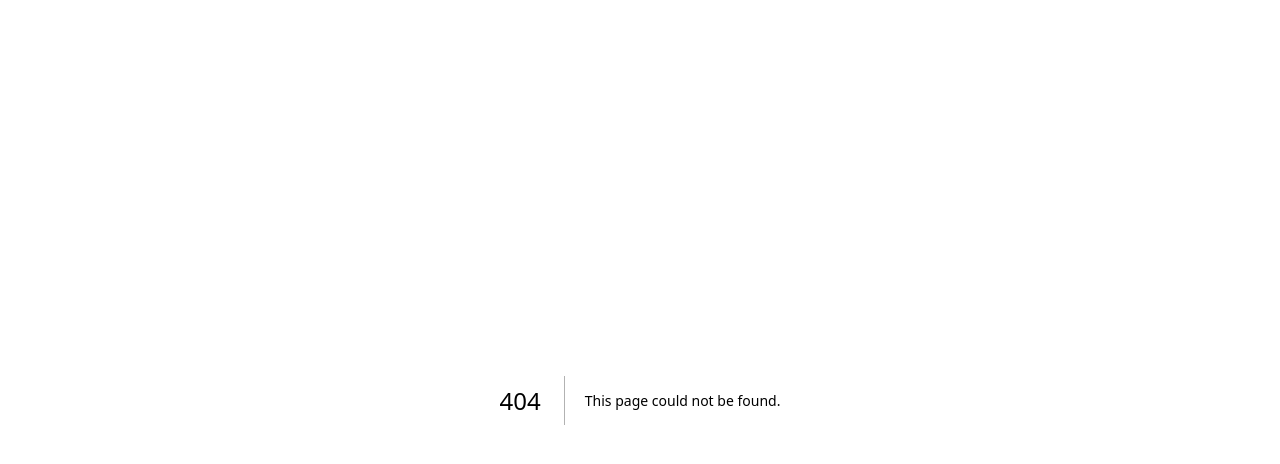
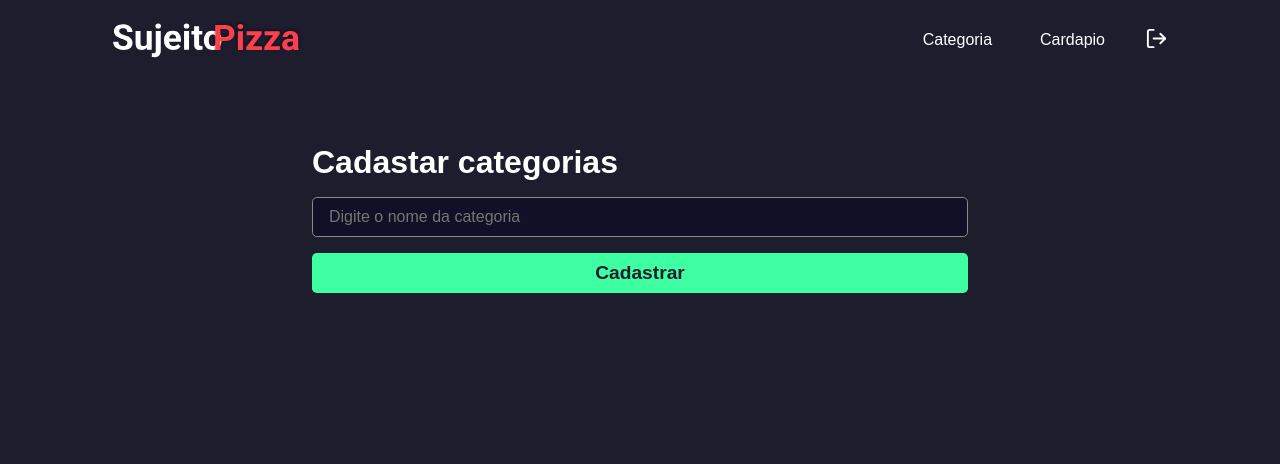
Before and after one commit to Adrianodbs/pizzaria, a Next.js app in the folder pizzaria2/frontend/: page /category in a window 1280 px wide. Before the commit this address had no page. Shown: the top 464 px of the page. Built offline with nearby package versions, Linux system fonts and the light colour scheme.

Commit message:
página categoria

```diff
--- /dev/null
+++ b/pizzaria2/frontend/src/pages/category/index.tsx
@@ -0,0 +1,37 @@
+import styles from './styles.module.scss'
+import Header from '../../components/Header'
+import {useState, FormEvent} from 'react'
+
+import Head from 'next/head'
+
+export default function Category() {
+
+  const [name, setName] = useState('')
+
+  async function handleRegister (event: FormEvent){
+    event.preventDefault()
+
+    alert(name)
+  }
+
+  return (
+    <>
+      <Head>
+        <title>Nova Categoria - Sujeito Pizzaria</title>
+      </Head>
+
+      <div>
+        <Header />
+        <main className={styles.container}>
+          <h1>Cadastar categorias</h1>
+
+          <form className={styles.form} onSubmit={handleRegister}>
+            <input className={styles.input} type="text" placeholder='Digite o nome da categoria' value={name} onChange={(e)=>setName(e.target.value)} />
+
+            <button className={styles.buttonAdd} type='submit'>Cadastrar</button>
+          </form>
+        </main>
+      </div>
+    </>
+  )
+}
--- /dev/null
+++ b/pizzaria2/frontend/src/pages/category/styles.module.scss
@@ -0,0 +1,40 @@
+.container{
+  max-width: 720px;
+  margin: 4rem auto;
+  padding: 0 2rem;
+
+  display: flex;
+  justify-content: space-between;
+  flex-direction: column;
+
+  h1{
+    color: var(--white);
+  }
+}
+
+.form{
+  display: flex;
+  flex-direction: column;
+  margin: 1rem 0;
+}
+
+.input{
+  background-color: var(--dark-900);
+  border: 0;
+  padding: 1rem;
+  height: 40px;
+  border-radius: .3rem;
+  color: var(--white);
+  border: 1px solid var(--gray-100);
+  margin-bottom: 1rem;
+}
+
+.buttonAdd{
+  height: 40px;
+  border: 0;
+  background-color: var(--green-900);
+  font-weight: bold;
+  font-size: 1.2rem;
+  border-radius: .3rem;
+  color: var(--dark-700);
+}
```
